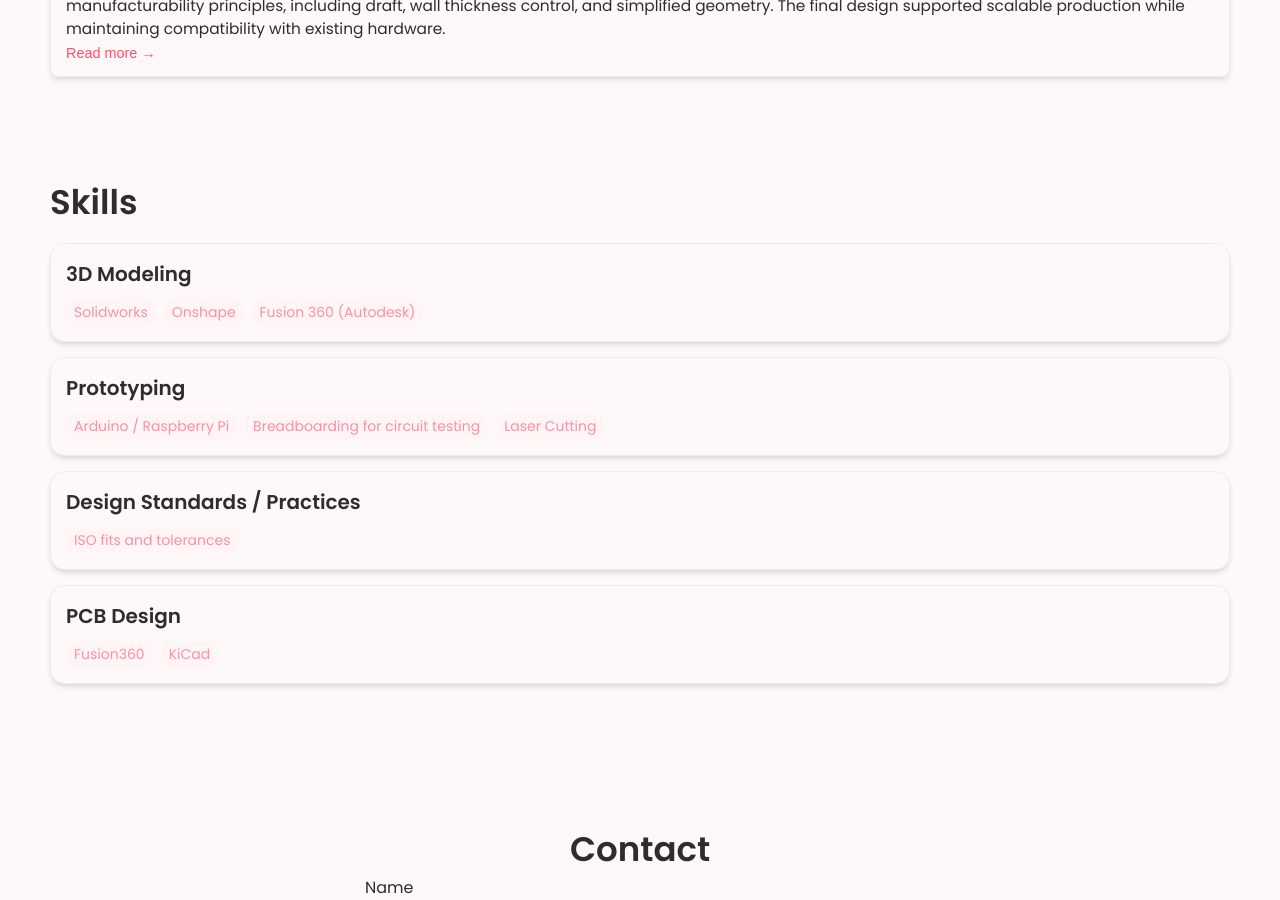
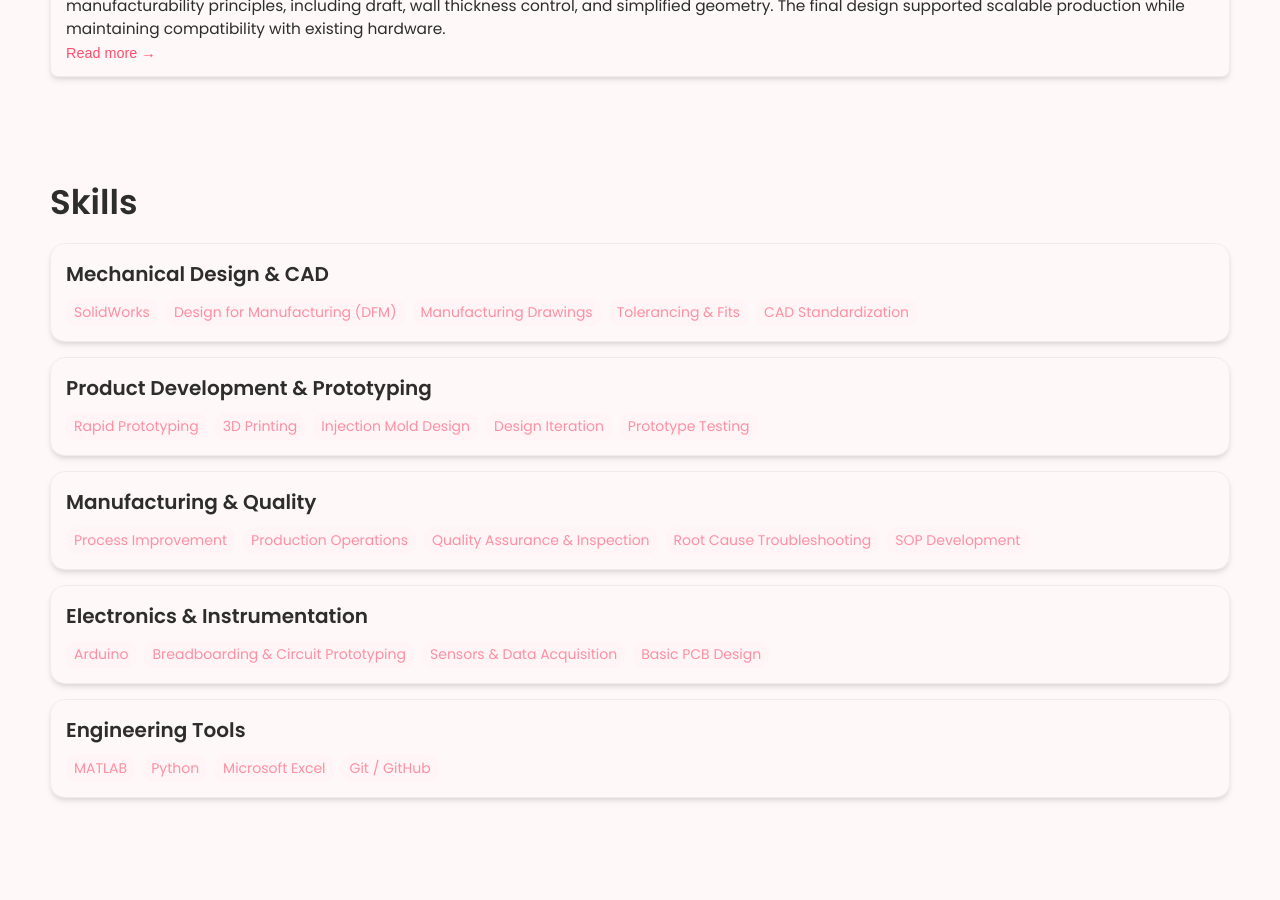
Before and after one commit to italiarod/italiarod.github.io, a Jekyll site: the page built from index.html, in a window 1280 px wide and 900 px high, scrolled down 1625 px. Built offline with Jekyll 4.4.1, drawn with Linux system fonts in a browser that asks for light colours.

Commit message:
Update _config.yml

```diff
--- a/_config.yml
+++ b/_config.yml
@@ -44,24 +44,43 @@ external-links:    # input only your own url slug. The icons with missing entrie
 
 # Skills Section - Add the list of your Skills by categories/tools. The indentation for each level needs to be precise.
 skills:
-  - category: 3D Modeling
+  - category: Mechanical Design & CAD
     tools:
-    - Solidworks
-    - Onshape
-    - Fusion 360 (Autodesk)
+    - SolidWorks
+    - Design for Manufacturing (DFM)
+    - Manufacturing Drawings
+    - Tolerancing & Fits
+    - CAD Standardization
 
-  - category: Prototyping
+  - category: Product Development & Prototyping
     tools:
-    - Arduino / Raspberry Pi
-    - Breadboarding for circuit testing
-    - Laser Cutting
-  - category: Design Standards / Practices
+    - Rapid Prototyping
+    - 3D Printing
+    - Injection Mold Design
+    - Design Iteration
+    - Prototype Testing
+
+  - category: Manufacturing & Quality
     tools:
-    - ISO fits and tolerances
-  - category: PCB Design
+    - Process Improvement
+    - Production Operations
+    - Quality Assurance & Inspection
+    - Root Cause Troubleshooting
+    - SOP Development
+
+  - category: Electronics & Instrumentation
     tools:
-    - Fusion360
-    - KiCad
+    - Arduino
+    - Breadboarding & Circuit Prototyping
+    - Sensors & Data Acquisition
+    - Basic PCB Design
+
+  - category: Engineering Tools
+    tools:
+    - MATLAB
+    - Python
+    - Microsoft Excel
+    - Git / GitHub
 
 
 # Contact Form Setup. Setup an account and copy over the key. When someone fills out the form, it will be received in your email.
```
